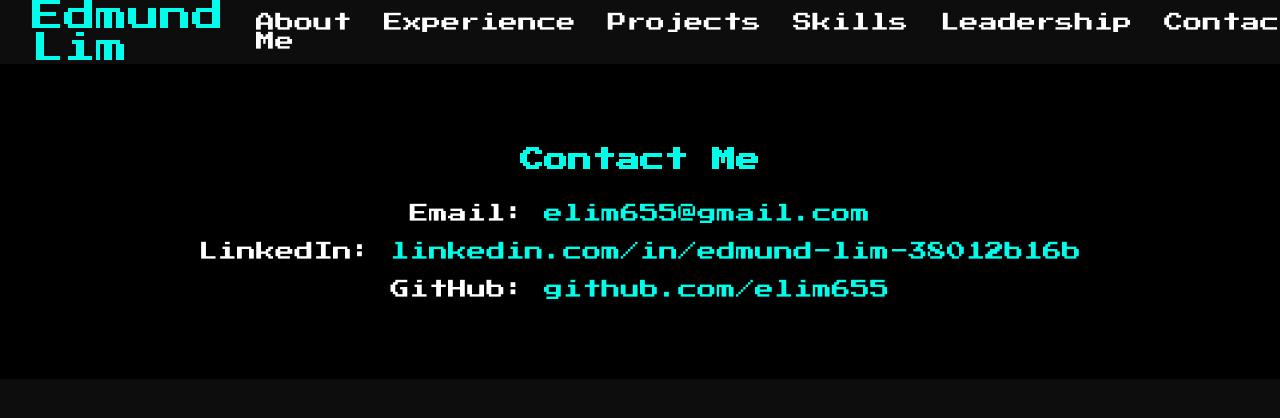
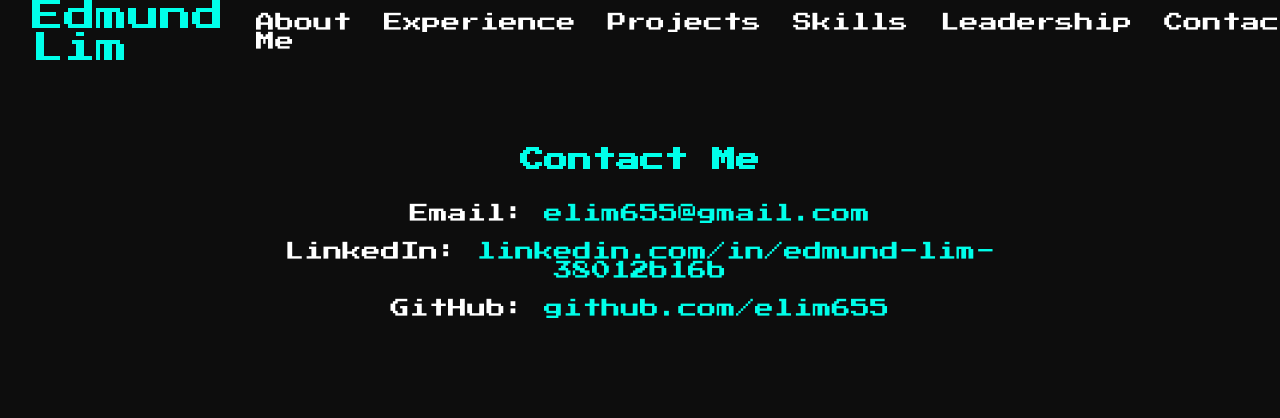
Before and after one commit to elim655/portfolio-2.0, a React (Create React App) app: page /contact in a window 1280 px wide. Shown: the top 418 px of the page. Built offline with nearby package versions, Linux system fonts and the light colour scheme.

Commit message:
added animation

```diff
--- a/src/components/Contact.js
+++ b/src/components/Contact.js
@@ -1,9 +1,11 @@
 import React from 'react';
 import styled from 'styled-components';
+import { motion } from 'framer-motion';
+import { useInView } from 'react-intersection-observer';
 
 const ContactSection = styled.section`
   padding: 4rem 2rem;
-  background: #000;
+  background: #0d0d0d;
   color: #fff;
   text-align: center;
 `;
@@ -27,9 +29,22 @@ const ContactLink = styled.a`
   }
 `;
 
+const ContactContent = styled.div`
+  max-width: 800px;
+  margin: 0 auto;
+`;
+
 function Contact() {
+  const [ref, inView] = useInView({ triggerOnce: true, threshold: 0.1 });
+
   return (
-    <ContactSection>
+    <ContactSection id="contact" ref={ref}>
+      <ContactContent
+        as={motion.div}
+        initial={{ opacity: 0, y: 50 }}
+        animate={inView ? { opacity: 1, y: 0 } : {}}
+        transition={{ duration: 0.6 }}
+      >
         <Heading>Contact Me</Heading>
         <ContactInfo>
           Email: <ContactLink href="mailto:elim655@gmail.com">elim655@gmail.com</ContactLink>
@@ -46,6 +61,7 @@ function Contact() {
             github.com/elim655
           </ContactLink>
         </ContactInfo>
+      </ContactContent>
     </ContactSection>
   );
 }
--- a/src/components/Experience.js
+++ b/src/components/Experience.js
@@ -1,9 +1,11 @@
 import React from 'react';
 import styled from 'styled-components';
+import { motion } from 'framer-motion';
+import { useInView } from 'react-intersection-observer';
 
 const ExperienceSection = styled.section`
   padding: 4rem 2rem;
-  background: #000;
+  background: #0d0d0d;
   color: #fff;
 `;
 
@@ -33,9 +35,16 @@ const JobDescription = styled.ul`
 `;
 
 function Experience() {
+  const [ref, inView] = useInView({ triggerOnce: true, threshold: 0.1 });
+
   return (
-    <ExperienceSection>
-      <ExperienceContent>
+    <ExperienceSection id="experience" ref={ref}>
+      <ExperienceContent
+      as={motion.div}
+      initial={{ opacity: 0, y: 50 }}
+      animate={inView ? { opacity: 1, y: 0 } : {}}
+      transition={{ duration: 0.6 }}
+      >
         <Job>
           <JobTitle>Full Stack Developer</JobTitle>
           <JobDetails>May 2024 – Present | Performance Livestock Analytics, Ames, IA</JobDetails>
--- a/src/components/Leadership.js
+++ b/src/components/Leadership.js
@@ -1,5 +1,7 @@
 import React from 'react';
 import styled from 'styled-components';
+import { motion } from 'framer-motion';
+import { useInView } from 'react-intersection-observer';
 
 const LeadershipSection = styled.section`
   padding: 4rem 2rem;
@@ -28,9 +30,16 @@ const ActivityItem = styled.li`
 `;
 
 function Leadership() {
+  const [ref, inView] = useInView({ triggerOnce: true, threshold: 0.1 });
+
   return (
-    <LeadershipSection>
-      <LeadershipContent>
+    <LeadershipSection ref={ref}>
+      <LeadershipContent
+      as={motion.div}
+      initial={{ opacity: 0, y: 50 }}
+      animate={inView ? { opacity: 1, y: 0 } : {}}
+      transition={{ duration: 0.6 }}
+      >
         <Heading>Leadership & Activities</Heading>
         <ActivityList>
           <ActivityItem>
--- a/src/components/Projects.js
+++ b/src/components/Projects.js
@@ -7,7 +7,7 @@ const ProjectsSection = styled.section`
   background: #0d0d0d;
 `;
 
-const ProjectsGrid = styled.div`
+const ProjectsGrid = styled(motion.div)`
   display: grid;
   grid-template-columns: repeat(auto-fit, minmax(250px, 1fr));
   gap: 2rem;
@@ -64,12 +64,32 @@ function Projects() {
     },
   ];
 
+  const containerVariants = {
+    hidden: { opacity: 0 },
+    show: {
+      opacity: 1,
+      transition: {
+        staggerChildren: 0.3,
+      },
+    },
+  };
+
+  const cardVariants = {
+    hidden: { opacity: 0, y: 50 },
+    show: { opacity: 1, y: 0, transition: { duration: 0.5 } },
+  };
+
   return (
     <ProjectsSection>
-      <ProjectsGrid>
+      <ProjectsGrid
+      variants={containerVariants}
+      initial="hidden"
+      animate="show"
+      >
         {projectList.map((project, index) => (
           <ProjectCard
             key={index}
+            variants={cardVariants}
             whileHover={{ scale: 1.05 }}
             transition={{ duration: 0.3 }}
           >
--- a/src/components/Skills.js
+++ b/src/components/Skills.js
@@ -1,9 +1,11 @@
 import React from 'react';
 import styled from 'styled-components';
+import { motion } from 'framer-motion';
+import { useInView } from 'react-intersection-observer';
 
 const SkillsSection = styled.section`
   padding: 4rem 2rem;
-  background: #000;
+  background: #0d0d0d;
   color: #fff;
 `;
 
@@ -29,9 +31,16 @@ const SkillItem = styled.li`
 `;
 
 function Skills() {
+  const [ref, inView] = useInView({ triggerOnce: true, threshold: 0.1 });
+
   return (
-    <SkillsSection>
-      <SkillsContent>
+    <SkillsSection id="skills" ref={ref}>
+      <SkillsContent
+      as={motion.div}
+      initial={{ opacity: 0, y: 50 }}
+      animate={inView ? { opacity: 1, y: 0 } : {}}
+      transition={{ duration: 0.6 }}
+      >
         <Heading>Skills & Interests</Heading>
         <SkillList>
           <SkillItem>
```
Lines whose indentation alone changed are shown as unchanged.
